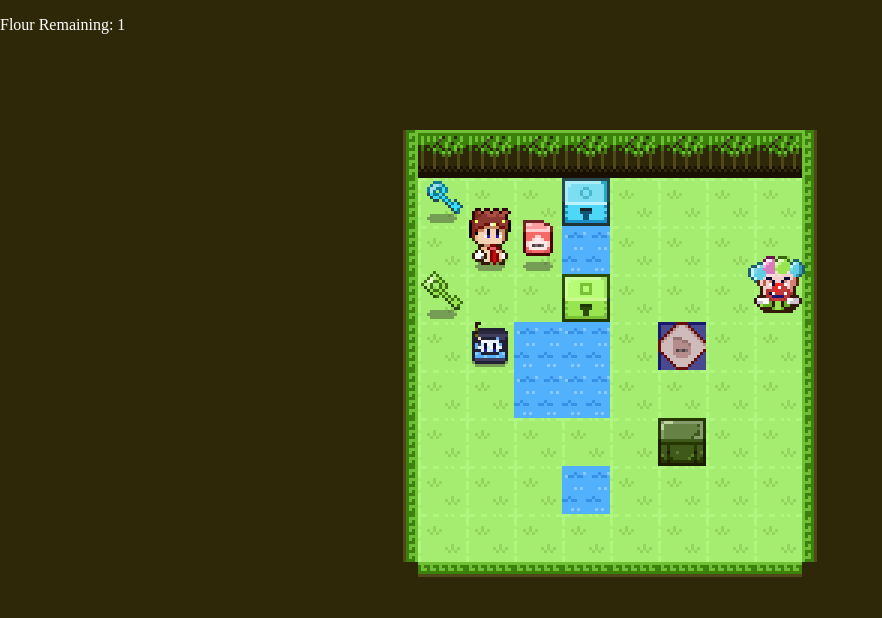
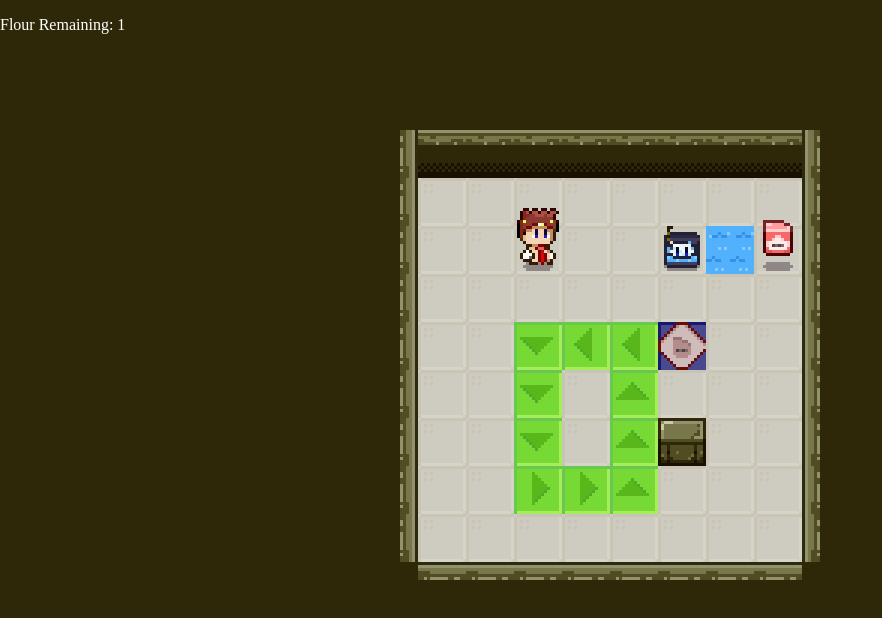
Before and after one commit to ajfm88/2dfolio, a React (Create React App) app in the folder ciabatta/: page / in a window 1280 px wide. Shown: the top 618 px of the page, without its empty margins (0-882 px from the left). Built offline with nearby package versions, Linux system fonts and the light colour scheme.

Commit message:
29. Conveyor Belts.

```diff
--- a/ciabatta/src/classes/Collision.js
+++ b/ciabatta/src/classes/Collision.js
@@ -58,4 +58,13 @@ export class Collision {
       return p.changesHeroSkinOnCollide();
     });
   }
+
+  withPlacementMovesBody() {
+    if (this.forBody.allowsAutoMovement) {
+      return this.placementsAtPosition.find((p) => {
+        return p.autoMovesBodyOnCollide();
+      });
+    }
+    return null;
+  }
 }
--- a/ciabatta/src/classes/PlacementFactory.js
+++ b/ciabatta/src/classes/PlacementFactory.js
@@ -11,6 +11,7 @@ import {
   PLACEMENT_TYPE_GROUND_ENEMY,
   PLACEMENT_TYPE_FLYING_ENEMY,
   PLACEMENT_TYPE_ROAMING_ENEMY,
+  PLACEMENT_TYPE_CONVEYOR,
 } from "../helpers/consts";
 import { HeroPlacement } from "../game-objects/HeroPlacement";
 import { GoalPlacement } from "../game-objects/GoalPlacement";
@@ -24,6 +25,7 @@ import { WaterPickupPlacement } from "../game-objects/WaterPickupPlacement";
 import { GroundEnemyPlacement } from "../game-objects/GroundEnemyPlacement";
 import { FlyingEnemyPlacement } from "../game-objects/FlyingEnemyPlacement";
 import { RoamingEnemyPlacement } from "../game-objects/RoamingEnemyPlacement";
+import { ConveyorPlacement } from "../game-objects/ConveyorPlacement";
 
 const placementTypeClassMap = {
   [PLACEMENT_TYPE_HERO]: HeroPlacement,
@@ -38,6 +40,7 @@ const placementTypeClassMap = {
   [PLACEMENT_TYPE_GROUND_ENEMY]: GroundEnemyPlacement,
   [PLACEMENT_TYPE_FLYING_ENEMY]: FlyingEnemyPlacement,
   [PLACEMENT_TYPE_ROAMING_ENEMY]: RoamingEnemyPlacement,
+  [PLACEMENT_TYPE_CONVEYOR]: ConveyorPlacement,
 };
 
 class PlacementFactory {
--- a/ciabatta/src/game-objects/BodyPlacement.js
+++ b/ciabatta/src/game-objects/BodyPlacement.js
@@ -79,6 +79,10 @@ export class BodyPlacement extends Placement {
     return null;
   }
 
+  onAutoMovement(_direction) {
+    return null;
+  }
+
   handleCollisions() {
     // handle collisions!
     const collision = new Collision(this, this.level);
@@ -97,6 +101,11 @@ export class BodyPlacement extends Placement {
         x: this.x,
         y: this.y,
       });
+    }
+
+    const autoMovePlacement = collision.withPlacementMovesBody();
+    if (autoMovePlacement) {
+      this.onAutoMovement(autoMovePlacement.direction);
     }
 
     const takesDamages = collision.withSelfGetsDamaged();
--- /dev/null
+++ b/ciabatta/src/game-objects/ConveyorPlacement.js
@@ -0,0 +1,36 @@
+import { Placement } from "./Placement";
+import Sprite from "../components/object-graphics/Sprite";
+import { TILES } from "../helpers/tiles";
+import {
+  DIRECTION_LEFT,
+  DIRECTION_RIGHT,
+  DIRECTION_UP,
+  DIRECTION_DOWN,
+  BODY_SKINS,
+} from "../helpers/consts";
+
+const directionFrameMap = {
+  [DIRECTION_LEFT]: TILES.CONVEYOR_LEFT,
+  [DIRECTION_RIGHT]: TILES.CONVEYOR_RIGHT,
+  [DIRECTION_UP]: TILES.CONVEYOR_UP,
+  [DIRECTION_DOWN]: TILES.CONVEYOR_DOWN,
+};
+
+export class ConveyorPlacement extends Placement {
+  constructor(properties, level) {
+    super(properties, level);
+    this.direction = properties.direction;
+  }
+
+  autoMovesBodyOnCollide() {
+    return true;
+  }
+
+  changesHeroSkinOnCollide() {
+    return BODY_SKINS.CONVEYOR;
+  }
+
+  renderComponent() {
+    return <Sprite frameCoord={directionFrameMap[this.direction]} />;
+  }
+}
--- a/ciabatta/src/game-objects/FlyingEnemyPlacement.js
+++ b/ciabatta/src/game-objects/FlyingEnemyPlacement.js
@@ -9,6 +9,7 @@ export class FlyingEnemyPlacement extends GroundEnemyPlacement {
     this.tickBetweenMovesInterval = 20;
     this.ticksUntilNextMove = this.tickBetweenMovesInterval;
     this.turnsAroundAtWater = false;
+    this.allowsAutoMovement = false;
   }
 
   renderComponent() {
--- a/ciabatta/src/game-objects/GroundEnemyPlacement.js
+++ b/ciabatta/src/game-objects/GroundEnemyPlacement.js
@@ -14,6 +14,7 @@ export class GroundEnemyPlacement extends BodyPlacement {
     this.tickBetweenMovesInterval = 28;
     this.ticksUntilNextMove = this.tickBetweenMovesInterval;
     this.turnsAroundAtWater = true;
+    this.allowsAutoMovement = true;
     this.movingPixelDirection = properties.initialDirection ?? DIRECTION_RIGHT;
   }
 
@@ -56,6 +57,10 @@ export class GroundEnemyPlacement extends BodyPlacement {
     this.updateWalkFrame();
   }
 
+  onAutoMovement(direction) {
+    this.internalMoveRequested(direction);
+  }
+
   switchDirection() {
     const currentDir = this.movingPixelDirection;
 
--- a/ciabatta/src/game-objects/HeroPlacement.js
+++ b/ciabatta/src/game-objects/HeroPlacement.js
@@ -13,6 +13,7 @@ const heroSkinMap = {
   [BODY_SKINS.NORMAL]: [TILES.HERO_LEFT, TILES.HERO_RIGHT],
   [BODY_SKINS.WATER]: [TILES.HERO_WATER_LEFT, TILES.HERO_WATER_RIGHT],
   [BODY_SKINS.DEATH]: [TILES.HERO_DEATH_LEFT, TILES.HERO_DEATH_RIGHT],
+  [BODY_SKINS.CONVEYOR]: [TILES.HERO_CONVEYOR_LEFT, TILES.HERO_CONVEYOR_RIGHT],
   [HERO_RUN_1]: [TILES.HERO_RUN_1_LEFT, TILES.HERO_RUN_1_RIGHT],
   [HERO_RUN_2]: [TILES.HERO_RUN_2_LEFT, TILES.HERO_RUN_2_RIGHT],
 };
@@ -22,6 +23,7 @@ export class HeroPlacement extends BodyPlacement {
     super(properties, level);
     this.canCollectItems = true;
     this.canCompleteLevel = true;
+    this.allowsAutoMovement = true;
   }
 
   controllerMoveRequested(direction) {
@@ -43,9 +45,11 @@ export class HeroPlacement extends BodyPlacement {
     }
 
     // Maybe hop out of non-normal skin
-    const collision = this.getCollisionAtNextPosition(direction);
-    if (!collision.withChangesHeroSkin()) {
-      this.skin = BODY_SKINS.NORMAL;
+    if (this.skin === BODY_SKINS.WATER) {
+      const collision = this.getCollisionAtNextPosition(direction);
+      if (!collision.withChangesHeroSkin()) {
+        this.skin = BODY_SKINS.NORMAL;
+      }
     }
 
     //Start the move
@@ -53,6 +57,10 @@ export class HeroPlacement extends BodyPlacement {
     this.movingPixelDirection = direction;
     this.updateFacingDirection();
     this.updateWalkFrame();
+  }
+
+  onAutoMovement(direction) {
+    this.controllerMoveRequested(direction);
   }
 
   zIndex() {
--- a/ciabatta/src/game-objects/Placement.js
+++ b/ciabatta/src/game-objects/Placement.js
@@ -36,6 +36,10 @@ export class Placement {
 
   addsItemToInventoryOnCollide() {
     return null;
+  }
+
+  autoMovesBodyOnCollide() {
+    return false;
   }
 
   changesHeroSkinOnCollide() {
--- a/ciabatta/src/game-objects/RoamingEnemyPlacement.js
+++ b/ciabatta/src/game-objects/RoamingEnemyPlacement.js
@@ -7,6 +7,7 @@ import {
   DIRECTION_UP,
   DIRECTION_DOWN,
 } from "../helpers/consts";
+import { Collision } from "../classes/Collision";
 
 export class RoamingEnemyPlacement extends GroundEnemyPlacement {
   constructor(properties, level) {
@@ -14,9 +15,16 @@ export class RoamingEnemyPlacement extends GroundEnemyPlacement {
     this.tickBetweenMovesInterval = 48;
     this.ticksUntilNextMove = this.tickBetweenMovesInterval;
     this.turnsAroundAtWater = true;
+    this.allowsAutoMovement = true;
   }
 
   onPostMove() {
+    // Do not choose next move if we are on an automoving tile
+    const collision = new Collision(this, this.level);
+    if (collision.withPlacementMovesBody()) {
+      return;
+    }
+
     // Randomly choose a new direction
     const directions = [
       DIRECTION_UP,
--- a/ciabatta/src/helpers/consts.js
+++ b/ciabatta/src/helpers/consts.js
@@ -10,6 +10,7 @@ export const PLACEMENT_TYPE_CELEBRATION = "CELEBRATION";
 export const PLACEMENT_TYPE_LOCK = "LOCK";
 export const PLACEMENT_TYPE_KEY = "KEY";
 export const PLACEMENT_TYPE_WATER = "WATER";
+export const PLACEMENT_TYPE_CONVEYOR = "CONVEYOR";
 export const PLACEMENT_TYPE_WATER_PICKUP = "WATER_PICKUP";
 export const PLACEMENT_TYPE_GROUND_ENEMY = "GROUND_ENEMY";
 export const PLACEMENT_TYPE_FLYING_ENEMY = "FLYING_ENEMY";
--- a/ciabatta/src/levels/DemoLevel1.js
+++ b/ciabatta/src/levels/DemoLevel1.js
@@ -7,35 +7,53 @@ import {
   PLACEMENT_TYPE_LOCK,
   PLACEMENT_TYPE_KEY,
   PLACEMENT_TYPE_WATER,
+  PLACEMENT_TYPE_CONVEYOR,
   PLACEMENT_TYPE_WATER_PICKUP,
   PLACEMENT_TYPE_ROAMING_ENEMY,
-  // PLACEMENT_TYPE_GROUND_ENEMY,
-  // PLACEMENT_TYPE_FLYING_ENEMY,
+  PLACEMENT_TYPE_GROUND_ENEMY,
+  PLACEMENT_TYPE_FLYING_ENEMY,
 } from "../helpers/consts";
 
 const level = {
-  theme: LEVEL_THEMES.GREEN,
+  theme: LEVEL_THEMES.YELLOW,
   tilesWidth: 8,
   tilesHeight: 8,
   placements: [
-    { x: 2, y: 2, type: PLACEMENT_TYPE_HERO },
+    { x: 3, y: 2, type: PLACEMENT_TYPE_HERO },
     { x: 6, y: 4, type: PLACEMENT_TYPE_GOAL },
-    { x: 3, y: 4, type: PLACEMENT_TYPE_WATER },
-    { x: 4, y: 5, type: PLACEMENT_TYPE_WATER },
-    { x: 3, y: 5, type: PLACEMENT_TYPE_WATER },
-    { x: 4, y: 4, type: PLACEMENT_TYPE_WATER },
-    { x: 4, y: 2, type: PLACEMENT_TYPE_WATER },
-    { x: 4, y: 7, type: PLACEMENT_TYPE_WATER },
-    { x: 2, y: 4, type: PLACEMENT_TYPE_WATER_PICKUP },
+
+    { x: 3, y: 4, type: PLACEMENT_TYPE_CONVEYOR, direction: "DOWN" },
+    { x: 3, y: 5, type: PLACEMENT_TYPE_CONVEYOR, direction: "DOWN" },
+    { x: 3, y: 6, type: PLACEMENT_TYPE_CONVEYOR, direction: "DOWN" },
+    { x: 3, y: 7, type: PLACEMENT_TYPE_CONVEYOR, direction: "RIGHT" },
+
+    { x: 4, y: 7, type: PLACEMENT_TYPE_CONVEYOR, direction: "RIGHT" },
+
+    { x: 5, y: 4, type: PLACEMENT_TYPE_CONVEYOR, direction: "LEFT" },
+    { x: 5, y: 5, type: PLACEMENT_TYPE_CONVEYOR, direction: "UP" },
+    { x: 5, y: 6, type: PLACEMENT_TYPE_CONVEYOR, direction: "UP" },
+    { x: 5, y: 7, type: PLACEMENT_TYPE_CONVEYOR, direction: "UP" },
+
+    { x: 4, y: 4, type: PLACEMENT_TYPE_CONVEYOR, direction: "LEFT" },
+
     { x: 6, y: 6, type: PLACEMENT_TYPE_WALL },
-    { x: 3, y: 2, type: PLACEMENT_TYPE_FLOUR },
-    { x: 4, y: 1, type: PLACEMENT_TYPE_LOCK, color: "BLUE" },
-    { x: 4, y: 3, type: PLACEMENT_TYPE_LOCK, color: "GREEN" },
-    { x: 1, y: 1, type: PLACEMENT_TYPE_KEY, color: "BLUE" },
-    { x: 1, y: 3, type: PLACEMENT_TYPE_KEY, color: "GREEN" },
-    { x: 6, y: 2, type: PLACEMENT_TYPE_ROAMING_ENEMY },
-    // { x: 5, y: 2, type: PLACEMENT_TYPE_GROUND_ENEMY },
-    // { x: 8, y: 7, type: PLACEMENT_TYPE_FLYING_ENEMY, initialDirection: "UP" },
+    { x: 8, y: 2, type: PLACEMENT_TYPE_FLOUR },
+    { x: 6, y: 2, type: PLACEMENT_TYPE_WATER_PICKUP },
+    { x: 7, y: 2, type: PLACEMENT_TYPE_WATER },
+
+    // { x: 4, y: 1, type: PLACEMENT_TYPE_LOCK, color: "BLUE" },
+    // { x: 4, y: 3, type: PLACEMENT_TYPE_LOCK, color: "GREEN" },
+    // { x: 1, y: 1, type: PLACEMENT_TYPE_KEY, color: "BLUE" },
+    // { x: 1, y: 3, type: PLACEMENT_TYPE_KEY, color: "GREEN" },
+
+    // { x: 2, y: 5, type: PLACEMENT_TYPE_ROAMING_ENEMY },
+    // { x: 2, y: 4, type: PLACEMENT_TYPE_GROUND_ENEMY },
+    // {
+    //   x: 2,
+    //   y: 6,
+    //   type: PLACEMENT_TYPE_FLYING_ENEMY,
+    //   initialDirection: "RIGHT",
+    // },
   ],
 };
 
```
